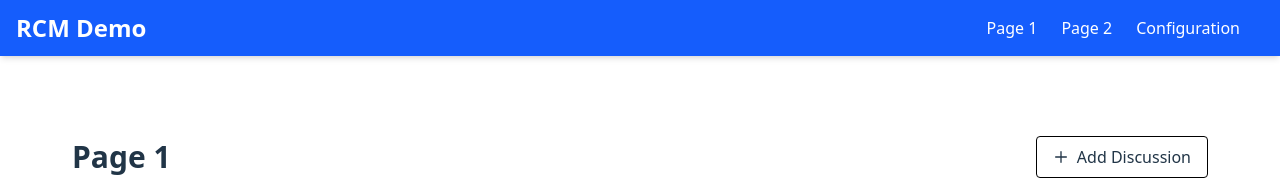
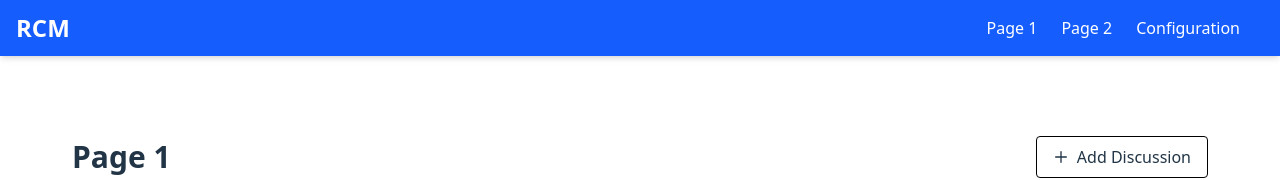
Before and after one commit to jaiyanth10/RCM, a React (Vite) app: page / in a window 1280 px wide. Shown: the top 180 px of the page. Built offline with nearby package versions, Linux system fonts and the light colour scheme.

Commit message:
Fix header title in Layout component: change from "RCM Demo" to "RCM"

```diff
--- a/src/components/Layout.tsx
+++ b/src/components/Layout.tsx
@@ -8,7 +8,7 @@
       {/* top navigation bar */}
       <header className="bg-blue-600 text-white shadow-md fixed top-0 left-0 right-0 z-10">
         <div className="container-fluid px-4 py-3 flex justify-between items-center">
-          <h1 className="text-2xl font-bold">RCM Demo</h1>
+          <h1 className="text-2xl font-bold">RCM</h1>
           <nav className="flex items-center">
             <ul className="flex space-x-6">
               <li>
```
